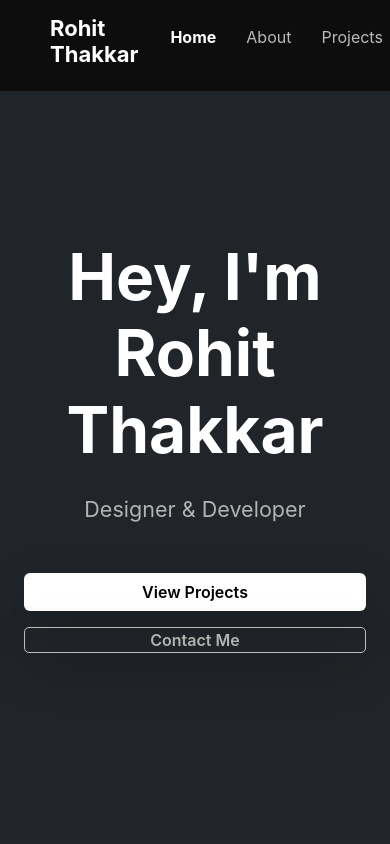
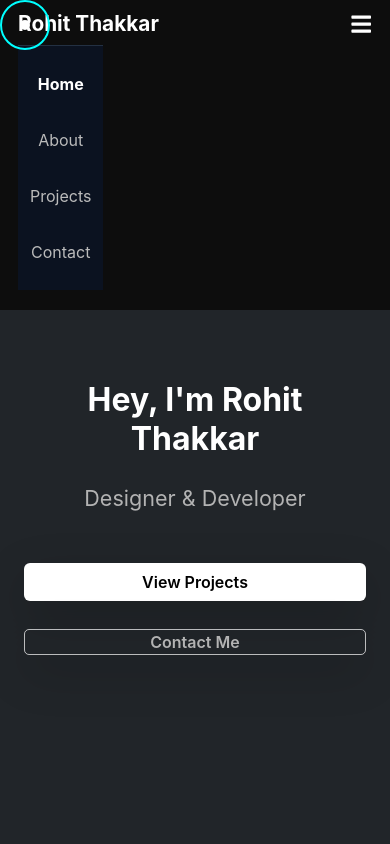
Before and after one commit to rohitThakkar07/my-portfolio, a React (Vite) app: page / in a window 390 px wide. Shown: the top 844 px of the page. Built offline with nearby package versions, Linux system fonts and the light colour scheme.

Commit message:
Initial commit

```diff
--- a/src/assets/routes/App.jsx
+++ b/src/assets/routes/App.jsx
@@ -1,15 +1,26 @@
 import Nav from '../../components/Nav'
 import Footer from '../../components/Footer'
-import { Outlet } from 'react-router-dom'
+import { Outlet, useLocation } from 'react-router-dom'
+import { useEffect, useState } from 'react'
 
 const App = () => {
+  const location = useLocation()
+  const [enter, setEnter] = useState(false)
+
+  // toggle enter class on each route change to retrigger CSS animation
+  useEffect(() => {
+    setEnter(false)
+    const t = setTimeout(() => setEnter(true), 10)
+    return () => clearTimeout(t)
+  }, [location.pathname])
+
   return (
     <>
-
-    {/* <Portfolio/> */}
-    <Nav/>
-    <Outlet/>
-    <Footer/>
+      <Nav />
+      <main className={`content-offset ${enter ? 'page-enter' : ''}`}>
+        <Outlet />
+      </main>
+      <Footer />
     </>
   )
 }
--- a/src/components/About.jsx
+++ b/src/components/About.jsx
@@ -72,8 +72,6 @@ const About = () => {
       <div className="container py-5 text-center">
         <div className="section-title">Work Ethic & Mindset</div>
       </div>
-
->
     </>
   )
 }
--- /dev/null
+++ b/src/components/CustomeCursor.css
@@ -0,0 +1,19 @@
+.custom-cursor {
+  position: fixed;
+  width: 50px;
+  height: 50px;
+  border: 2px solid #00ffff;
+  border-radius: 50%;
+  pointer-events: none;
+  /* Make the transition slower and more fluid */
+  transition: transform 0.3s cubic-bezier(0.2, 1, 0.3, 1);
+  z-index: 9999;
+  display: flex;
+  align-items: center;
+  justify-content: center;
+}
+
+.dot {
+  border: 5px solid white;
+  border-radius: 50%;
+}
--- /dev/null
+++ b/src/components/CustomeCursor.jsx
@@ -0,0 +1,23 @@
+import React, { useEffect } from "react";
+import './CustomeCursor.css';
+
+const CustomCursor = () => {
+  useEffect(() => {
+    const cursor = document.querySelector(".custom-cursor");
+
+    const moveCursor = (e) => {
+      cursor.style.transform = `translate(${e.clientX}px, ${e.clientY}px)`;
+    };
+
+    window.addEventListener("mousemove", moveCursor);
+    return () => window.removeEventListener("mousemove", moveCursor);
+  }, []);
+
+  return (
+    <div className="custom-cursor">
+      <span className="dot"></span>
+    </div>
+  );
+};
+
+export default CustomCursor;
--- /dev/null
+++ b/src/components/Nav.css
@@ -0,0 +1,133 @@
+/* ===== Header Base ===== */
+.header {
+  display: flex;
+  justify-content: space-between;
+  align-items: center;
+  background: #0d0d0d;
+  color: white;
+  padding: 15px 50px;
+  position: fixed;
+  top: 0;
+  width: 100%;
+  z-index: 1000;
+  transition: background 0.3s ease;
+}
+
+.logo h2 {
+  font-size: 22px;
+  font-weight: bold;
+  margin: 0;
+}
+
+/* ===== Navbar ===== */
+.navbar ul {
+  display: flex;
+  list-style: none;
+  gap: 30px;
+  margin: 0;
+  padding: 0;
+}
+
+.navbar a {
+  text-decoration: none;
+  color: #bbb;
+  font-size: 16px;
+  transition: color 0.3s;
+}
+
+.navbar a:hover,
+.navbar a.active {
+  color: #fff;
+  font-weight: bold;
+}
+
+/* ===== Buttons ===== */
+.theme-toggle,
+.menu-toggle {
+  background: transparent;
+  border: none;
+  color: #fff;
+  cursor: pointer;
+  font-size: 1.4rem;
+}
+
+/* Hide hamburger by default */
+.menu-toggle {
+  display: none;
+}
+
+/* ===== Responsive Tablet ===== */
+@media (max-width: 992px) {
+  .header {
+    padding: 15px 25px;
+  }
+
+  .navbar ul {
+    gap: 20px;
+  }
+
+  .logo h2 {
+    font-size: 1.3rem;
+  }
+}
+
+/* ===== Responsive Mobile ===== */
+@media (max-width: 768px) {
+  .header {
+    flex-wrap: wrap;
+    justify-content: space-between;
+    padding: 12px 18px;
+  }
+
+  /* Show hamburger */
+  .menu-toggle {
+    display: inline-flex;
+    align-items: center;
+  }
+
+  /* Hide theme icon on mobile for better space */
+  .theme-toggle {
+    display: none;
+  }
+
+  /* Hide navbar by default */
+  .navbar {
+    display: none;
+    width: 100%;
+  }
+
+  .navbar.active {
+    display: block;
+    width: 100%;
+  }
+
+  .navbar ul {
+    flex-direction: column;
+    align-items: center;
+    gap: 16px;
+    padding: 18px 0;
+    margin: 0;
+    background-color: #0b1220;
+    border-top: 1px solid #233042;
+    animation: dropdown 0.3s ease;
+  }
+
+  .navbar ul li a {
+    display: block;
+    padding: 8px 12px;
+    width: 100%;
+    text-align: center;
+  }
+}
+
+/* ===== Dropdown Animation ===== */
+@keyframes dropdown {
+  from {
+    opacity: 0;
+    /* transform: translateY(-10px); */
+  }
+  to {
+    opacity: 1;
+    transform: translateY(0);
+  }
+}
--- a/src/components/Nav.jsx
+++ b/src/components/Nav.jsx
@@ -1,28 +1,44 @@
-import React from 'react'
-import { FaMoon } from "react-icons/fa";
+import React, { useState } from 'react';
+import { FaMoon, FaBars } from "react-icons/fa";
 import { Link } from 'react-router-dom';
+import './Nav.css';
 
 const Nav = () => {
+  const [menuOpen, setMenuOpen] = useState(false);
+
+  const handleMenuToggle = () => {
+    setMenuOpen(!menuOpen);
+  };
+
+  const closeMenu = () => {
+    setMenuOpen(false);
+  };
+
   return (
-     <header className="header">
+    <header className="header">
       <div className="logo">
         <h2>Rohit Thakkar</h2>
       </div>
 
-      <nav className="navbar">
+      {/* Hamburger for mobile */}
+      <button className="menu-toggle" onClick={handleMenuToggle}>
+        <FaBars />
+      </button>
+
+      <nav className={`navbar ${menuOpen ? "active" : ""}`}>
         <ul>
-          <li><Link to="/" className="active">Home</Link></li>
-          <li><Link to="/about">About</Link></li>
-          <li><Link to="/projects">Projects</Link></li>
-          <li><a href="#contact">Contact</a></li>
+          <li><Link to="/" onClick={closeMenu} className="active">Home</Link></li>
+          <li><Link to="/about" onClick={closeMenu}>About</Link></li>
+          <li><Link to="/projects" onClick={closeMenu}>Projects</Link></li>
+          <li><a href="#contact" onClick={closeMenu}>Contact</a></li>
         </ul>
       </nav>
 
-      <div className="theme-toggle">
+      <button className="theme-toggle">
         <FaMoon />
-      </div>
+      </button>
     </header>
-  )
-}
+  );
+};
 
-export default Nav
+export default Nav;
--- a/src/components/Portfolio.css
+++ b/src/components/Portfolio.css
@@ -5,53 +5,7 @@ body {
   font-family: 'Inter', sans-serif;
 }
 
-/* Navbar */
-/* Header container */
-.header {
-  display: flex;
-  justify-content: space-between;
-  align-items: center;
-  background: #0d0d0d;
-  /* black background */
-  color: white;
-  padding: 15px 50px;
-  position: fixed;
-  top: 0;
-  width: 100%;
-  z-index: 1000;
-}
-
-/* Logo */
-.logo h2 {
-  font-size: 22px;
-  font-weight: bold;
-}
-
-/* Navbar */
-.navbar ul {
-  display: flex;
-  list-style: none;
-  gap: 30px;
-}
-
-.navbar a {
-  text-decoration: none;
-  color: #bbb;
-  font-size: 16px;
-  transition: color 0.3s;
-}
-
-.navbar a:hover,
-.navbar a.active {
-  color: #fff;
-  font-weight: bold;
-}
-
-/* Theme toggle icon */
-.theme-toggle {
-  font-size: 20px;
-  cursor: pointer;
-}
+/* Note: header/navbar styles moved to `Nav.css` to avoid duplication/conflicts */
 
 
  .container h1 {
@@ -182,3 +136,58 @@ footer a:hover svg {
   margin-right: 10px;
   filter: brightness(1.5);
 }
+
+
+
+/* ===== Reset & Base Styles ===== */
+* {
+  margin: 0;
+  padding: 0;
+  box-sizing: border-box;
+}
+
+/* Additional responsive rules and general styles are handled elsewhere; this file contains page-specific styles */
+
+/* Responsive adjustments for Portfolio page */
+@media (max-width: 1200px) {
+  .container h1 { font-size: 3.2rem; }
+}
+
+@media (max-width: 992px) {
+  .container h1 { font-size: 2.6rem; }
+  .download_resume .card { padding: 2rem; }
+}
+
+@media (max-width: 768px) {
+  .container h1 { font-size: 2rem; }
+
+  /* Hero buttons stack on small screens */
+  .d-flex.flex-column.flex-sm-row {
+    flex-direction: column !important;
+    gap: 12px;
+  }
+
+  #btnWhite, #btnBorder {
+    width: 100%;
+    justify-content: center;
+  }
+
+  /* Cards become full width and stack */
+  .row.g-4 .col-md-4, .row.g-4 .col-md-6, .row.g-4 .col-lg-4 {
+    flex: 0 0 100%;
+    max-width: 100%;
+  }
+
+  .card { padding: 1.25rem; }
+
+  /* Reduce gaps for tight mobile screens */
+  .row.g-4 { gap: 16px; }
+}
+
+/* Respect user's reduced motion preference */
+@media (prefers-reduced-motion: reduce) {
+  .page-enter, .page-enter .container > * {
+    animation: none !important;
+    transition: none !important;
+  }
+}
--- /dev/null
+++ b/src/index.css
@@ -0,0 +1,42 @@
+/* index.css - global styles and page load animations */
+
+:root {
+  --bg: #0a0a0a;
+  --fg: #ffffff;
+}
+
+/* Ensure the root wrapper sits behind the fixed header spacing */
+body {
+  background: var(--bg);
+  color: var(--fg);
+  margin: 0;
+  -webkit-font-smoothing: antialiased;
+  -moz-osx-font-smoothing: grayscale;
+}
+
+/* page container animation */
+.page-enter {
+  animation: pageFadeIn 420ms ease-out both;
+}
+
+@keyframes pageFadeIn {
+  from { opacity: 0; transform: translateY(8px); }
+  to   { opacity: 1; transform: translateY(0); }
+}
+
+/* subtle stagger for sections inside pages */
+.page-enter .container > * {
+  opacity: 0;
+  transform: translateY(6px);
+  animation: sectionFadeUp 420ms ease-out both;
+  animation-delay: 120ms;
+}
+
+@keyframes sectionFadeUp {
+  to { opacity: 1; transform: translateY(0); }
+}
+
+/* small helper to prevent content jump because header is fixed */
+.content-offset {
+  padding-top: 72px; /* matches header height + gap */
+}
--- a/src/main.jsx
+++ b/src/main.jsx
@@ -2,11 +2,13 @@ import { StrictMode } from 'react'
 import { createRoot } from 'react-dom/client'
 import {RouterProvider, createBrowserRouter } from 'react-router-dom';
 import App from './assets/routes/App.jsx'
+import './index.css';
 import 'bootstrap/dist/css/bootstrap.min.css';
 import 'bootstrap/dist/js/bootstrap.bundle.min.js';
 import About from './components/About.jsx';
 import Projects from './components/Projects.jsx';
 import Portfolio from './components/Portfolio.jsx';
+import CustomCursor from './components/CustomeCursor.jsx';
 
 const router = createBrowserRouter([
   {
@@ -22,6 +24,7 @@ const router = createBrowserRouter([
 
 createRoot(document.getElementById('root')).render(
   <StrictMode>
+    <CustomCursor/>
     <RouterProvider router = {router}/>
   </StrictMode>,
 )
```
Also changed, not shown: package.json (+6 -1 lines), 1 other file (tests, documents, lock files or other folders).
